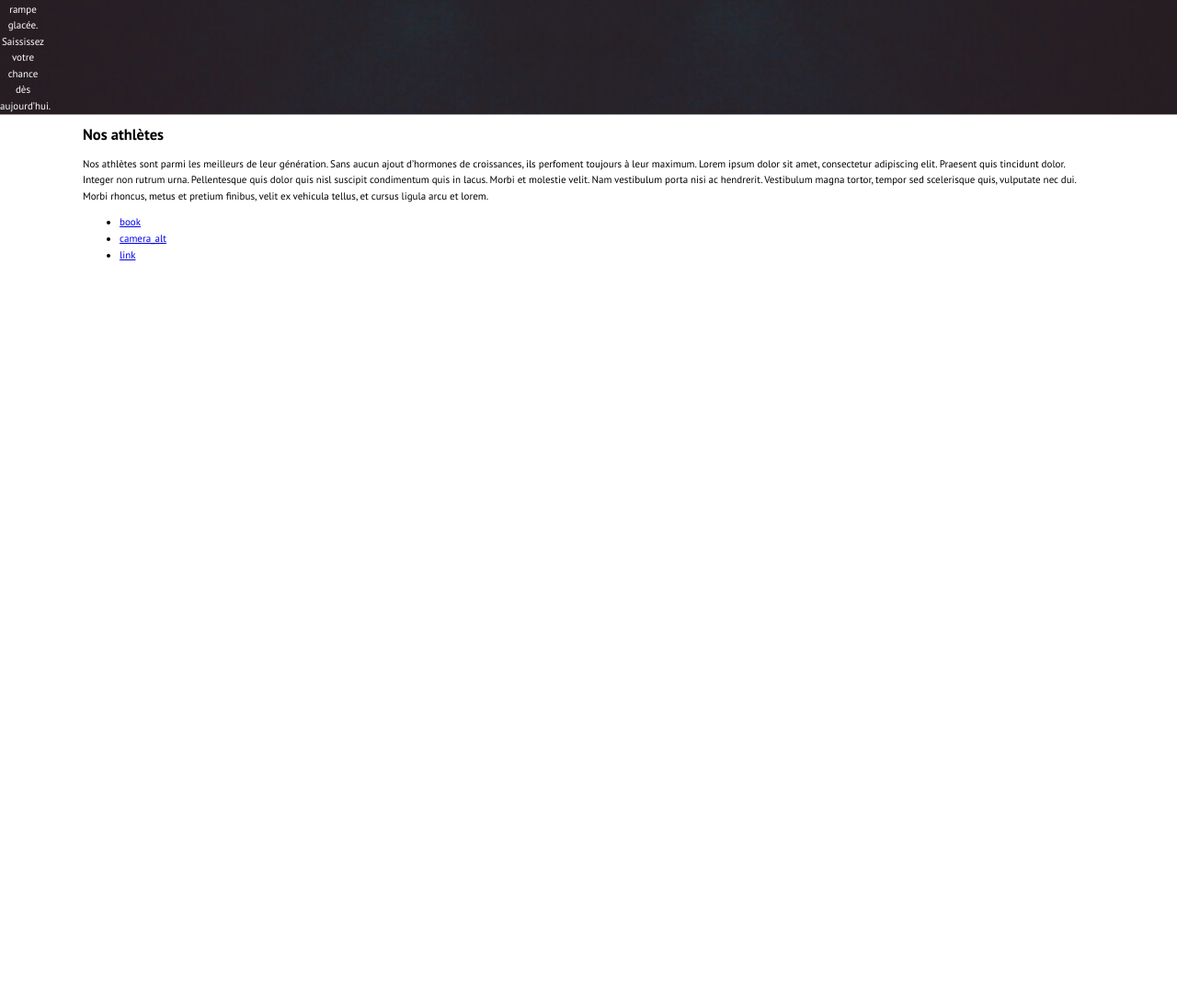
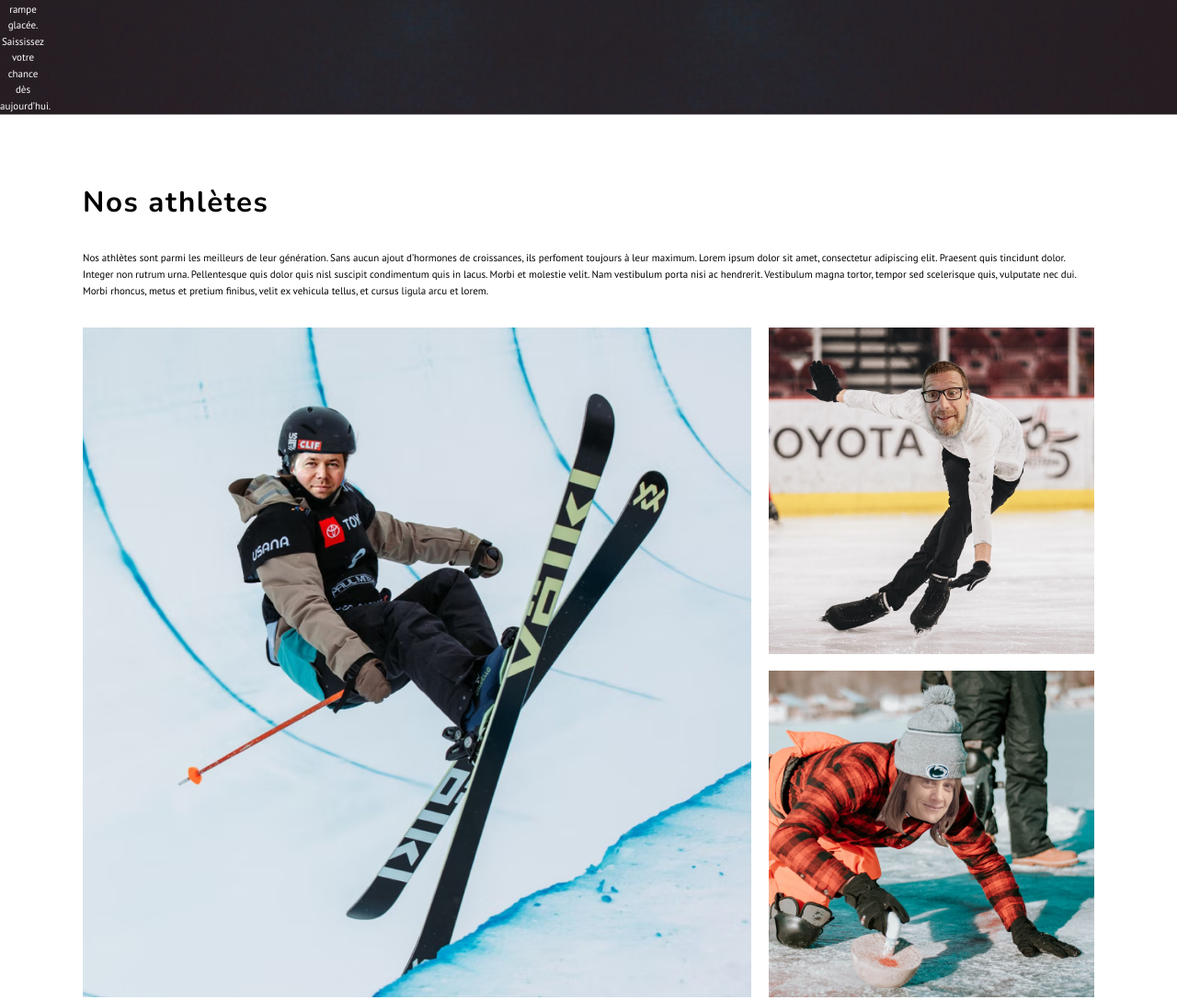
Before and after one commit to Aboulz/sem5_lab_abdelkarim, a plain HTML site: page index.html in a window 1280 px wide. Shown: the part 700-1787 px from the top of the page at 92% size. Before the commit the page ends 997 px from the top, so only its background shows below. Drawn offline with nearby package versions, Linux system fonts and the light colour scheme.

Commit message:
section numero 5 fait

```diff
--- a/css/styles.css
+++ b/css/styles.css
@@ -136,54 +136,45 @@ header .wrapper {
 
 }
 
+/* ===== Numéro 5c ===== */
+
+.athletes {
+    padding: 6.25rem 0;
+}
 
 /* ===== Numéro 5a ===== */
-/*
+
 .athletes h2 {
-    font-family: Nunito, sans-serif;
-    font-weight: bold;
-    font-size: 50px;
-    margin-top: 0;
-    margin-bottom: 50px;
-    margin-left: 0;
-    margin-right: 0;
+    font: bold 3.125rem 'Nunito', sans-serif;
+    margin: 0 0 3.125rem 0;
+    letter-spacing: 0.05em;
 }
-*/
+
 
 /* ===== Numéro 5b ===== */
-/*
+
 .athletes p {
-    margin-right: 0;
-    margin-bottom: 50px;
-    margin-top: 0;
-    margin-left: 0;
+    margin: 0 0 3.125rem 0;
+
 }
-*/
-
-/* ===== Numéro 5c ===== */
-/*
-.athletes {
-    padding-top: 100px;
-    padding-bottom: 100px;
-    padding-left: 0;
-    padding-right: 0;
-}
-*/
 
 
 /* ===== Numéro 5d ===== */
 .athletes-photos {
-
+    display: grid;
+    grid-template-columns: repeat(3, 1fr);
+    gap: 1.875rem;
 }
 
 /* ===== Numéro 5e ===== */
 .athletes-photos img {
-
+    max-width: 100%;
 }
 
 /* ===== Numéro 5f ===== */
 .athlete1 {
-
+    grid-column: span 2;
+    grid-row: span 2;
 }
 
 
--- a/index.html
+++ b/index.html
@@ -55,11 +55,14 @@
         <h2>Nos athlètes</h2>
         <p>Nos athlètes sont parmi les meilleurs de leur génération. Sans aucun ajout d’hormones de croissances, ils perfoment toujours à leur maximum. Lorem ipsum dolor sit amet, consectetur adipiscing elit. Praesent quis tincidunt dolor. Integer non rutrum urna. Pellentesque quis dolor quis nisl suscipit condimentum quis in lacus. Morbi et molestie velit. Nam vestibulum porta nisi ac hendrerit. Vestibulum magna tortor, tempor sed scelerisque quis, vulputate nec dui. Morbi rhoncus, metus et pretium finibus, velit ex vehicula tellus, et cursus ligula arcu et lorem.</p>
 
-        <!--
-        <img src="images/athlete1.jpg" alt="Champion de demi-lune en ski acrobatique">
+        <div class="athletes-photos">
+
+        <img class="athlete1" src="images/athlete1.jpg" alt="Champion de demi-lune en ski acrobatique">
         <img src="images/athlete2.jpg" alt="Champion de patinage artistique masculin">
         <img src="images/athlete3.jpg" alt="Championne de curling sur l'étang dans sa cours">
-        -->
+
+        </div>
+
     </div>
 </section>
 <footer>
```
